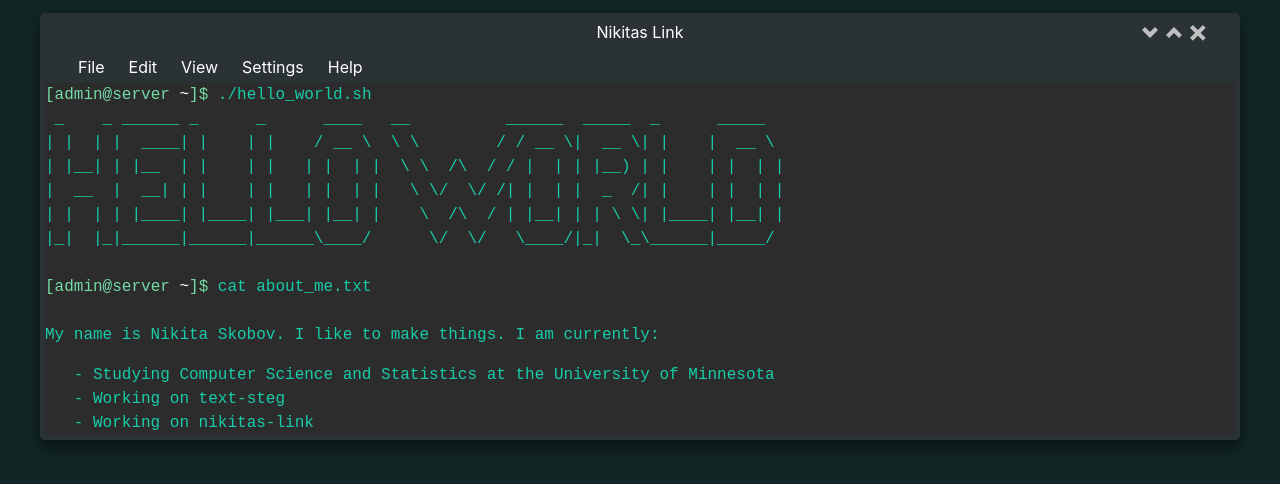
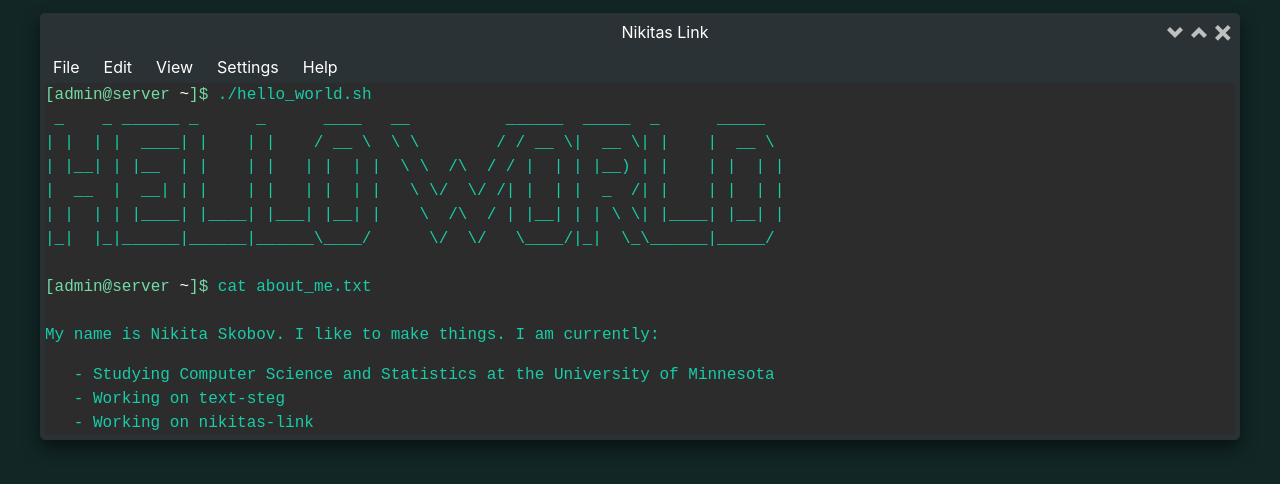
Before and after one commit to nikita-skobov/nikitas-link, a React (Create React App) app: page / in a window 1280 px wide. Shown: the top 484 px of the page. Built offline with nearby package versions, Linux system fonts and the light colour scheme.

Commit message:
fixes menu left/right alignment

```diff
--- a/src/components/TerminalMenu.js
+++ b/src/components/TerminalMenu.js
@@ -1,8 +1,8 @@
 import React from 'react'
 
 export function TerminalMenu(props) {
-    return (
-        <div className="container pr-0 pl-0">
+    return [
+        <div className="container mr-0 pr-0 pl-0">
             <div className="row terminal-window-menu">
                 <div className="menu-padding col pr-0 pl-0" />
                 <div className="menu-padding col pr-0 pl-0 text-center text-white">
@@ -14,6 +14,8 @@ export function TerminalMenu(props) {
                     <span className="pl-1 pr-1 oi oi-x" title="x" aria-hidden="true" />
                 </div>
             </div>
+        </div>,
+        <div className="container ml-0 pr-0 pl-0">
             <div className="row terminal-window-menu text-white">
                 <div className="menu-button col-fluid pl-2 pr-3 pb-1 pt-1">File</div>
                 <div className="menu-button col-fluid pl-2 pr-3 pb-1 pt-1">Edit</div>
@@ -22,7 +24,7 @@ export function TerminalMenu(props) {
                 <div className="menu-button col-fluid pl-2 pr-3 pb-1 pt-1">Help</div>
             </div>
         </div>
-    )
+    ]
 }
 
 export default TerminalMenu
```
